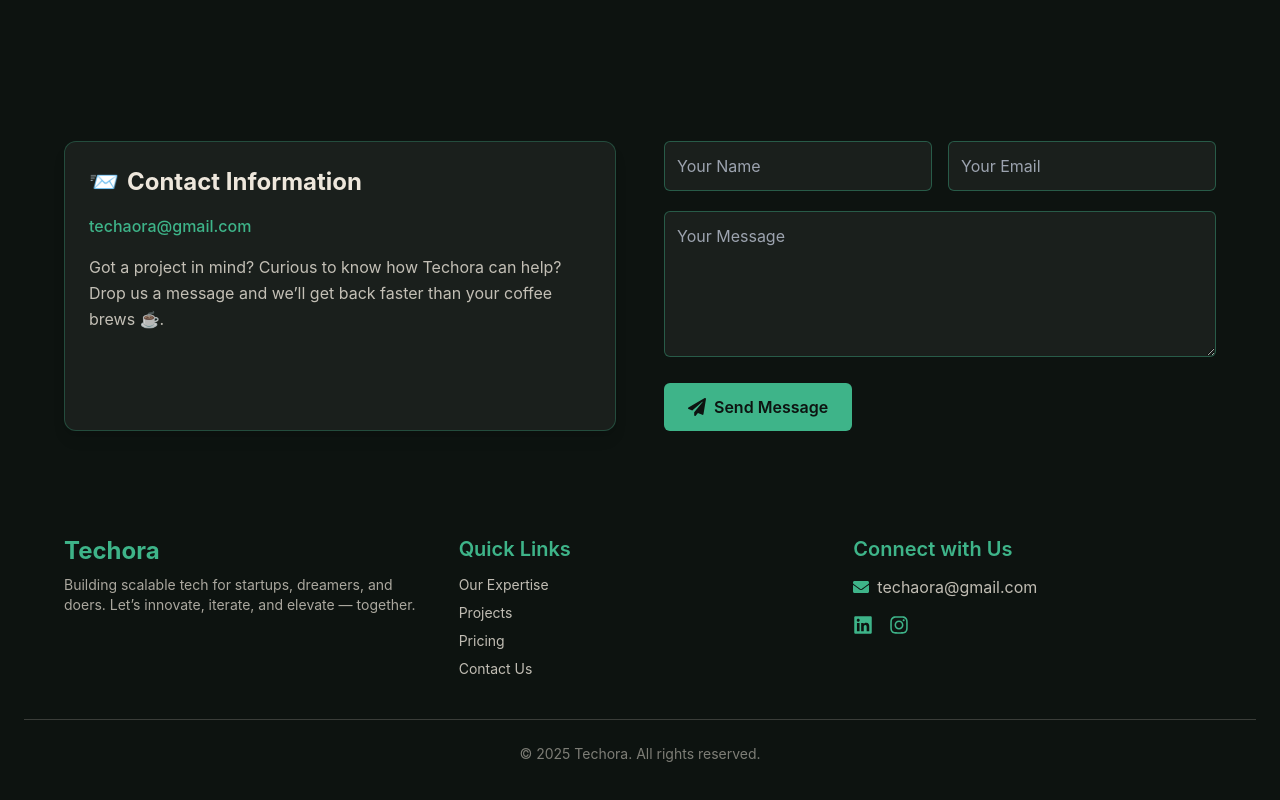
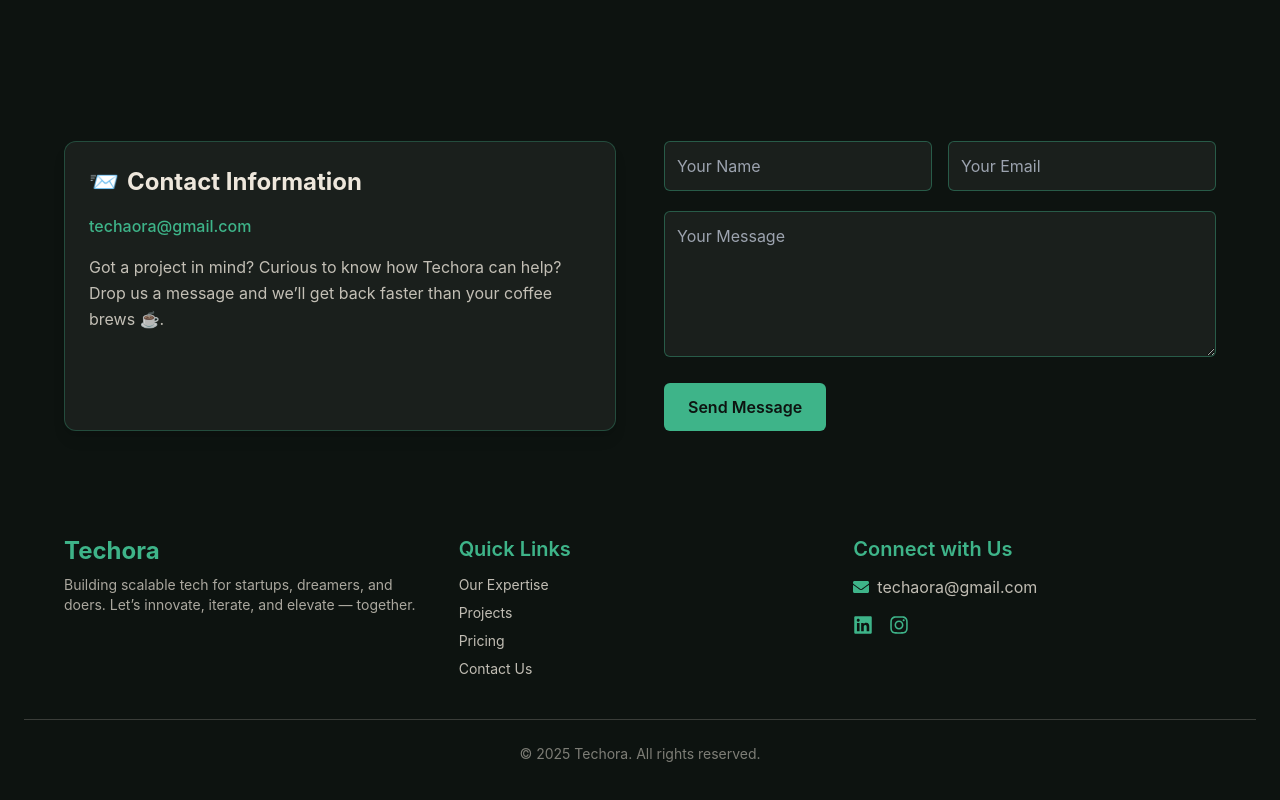
Before and after one commit to gloriouspurpoze/landingpage, a React (Vite) app: page / in a window 1280 px wide. Shown: the part 4488-5288 px from the top of the page. Built offline with nearby package versions, Linux system fonts and the light colour scheme; a web font is replaced by a local one.

Commit message:
contact us

```diff
--- a/src/components/ContactUs2.jsx
+++ b/src/components/ContactUs2.jsx
@@ -1,4 +1,4 @@
-import { FaEnvelope, FaPaperPlane } from "react-icons/fa";
+// import { FaEnvelope, FaPaperPlane } from "react-icons/fa";
 
 const ContactSection = () => {
   return (
@@ -41,7 +41,7 @@ const ContactSection = () => {
             type="submit"
             className="bg-[#3EB489] hover:bg-[#2e9774] text-[#0D1310] font-semibold px-6 py-3 rounded-md flex items-center gap-2 transition-all duration-200"
           >
-            <FaPaperPlane className="text-lg" />
+            {/* <FaPaperPlane className="text-lg" />  */}
             Send Message
           </button>
         </form>
```
